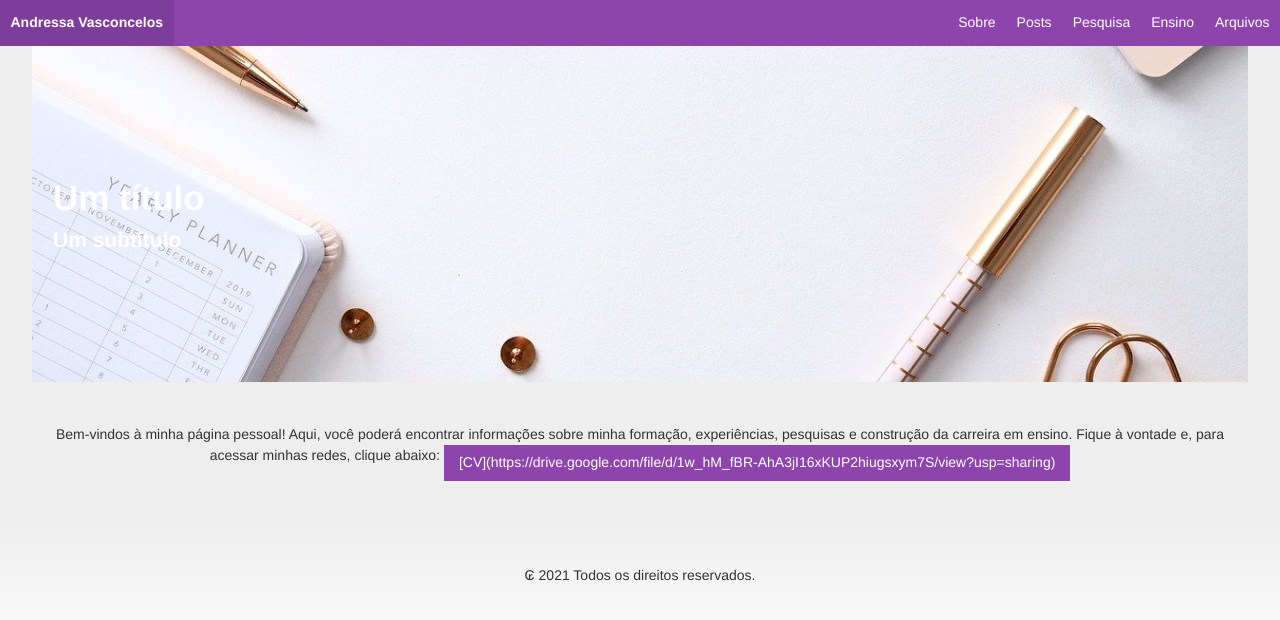
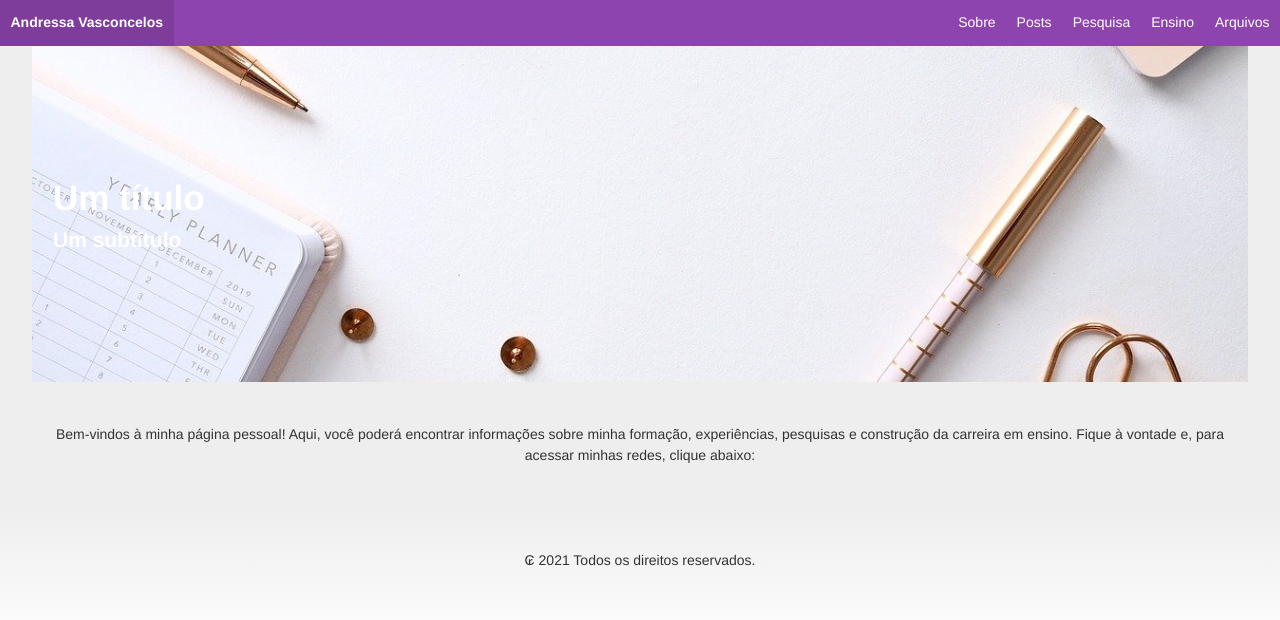
Before and after one commit to andressamielke/andressamielke.github.io, a Jekyll site: the page built from index.md, in a window 1280 px wide. Shown: the top 620 px of the page. Built offline with Jekyll 4.4.1, drawn with Linux system fonts in a browser that asks for light colours; some web fonts are replaced; comment, search, counter and statistics services are not loaded.

Commit message:
Update index.md

```diff
--- a/index.md
+++ b/index.md
@@ -10,5 +10,5 @@ layout: default
 
 Bem-vindos à minha página pessoal! Aqui, você poderá encontrar informações sobre minha formação, experiências, pesquisas e construção da carreira em ensino. Fique à vontade e, para acessar minhas redes, clique abaixo:
 
-<a href="#" class="button is-primary">
-[CV](https://drive.google.com/file/d/1w_hM_fBR-AhA3jI16xKUP2hiugsxym7S/view?usp=sharing)</a>
+<script type="text/javascript" src="https://www.linkedin.com/in/andressa-mielke-vasconcelos-6496b6164/"></script>
+<script type="in/share" data-counter="right"></script>
```
